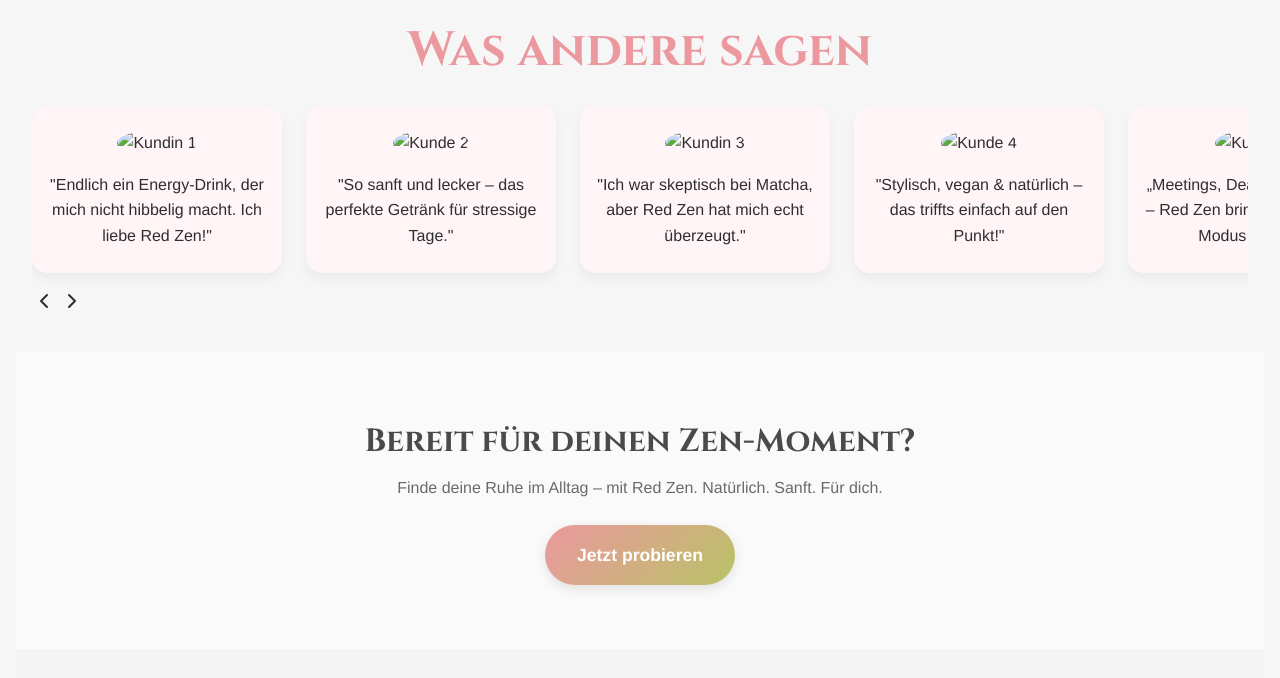
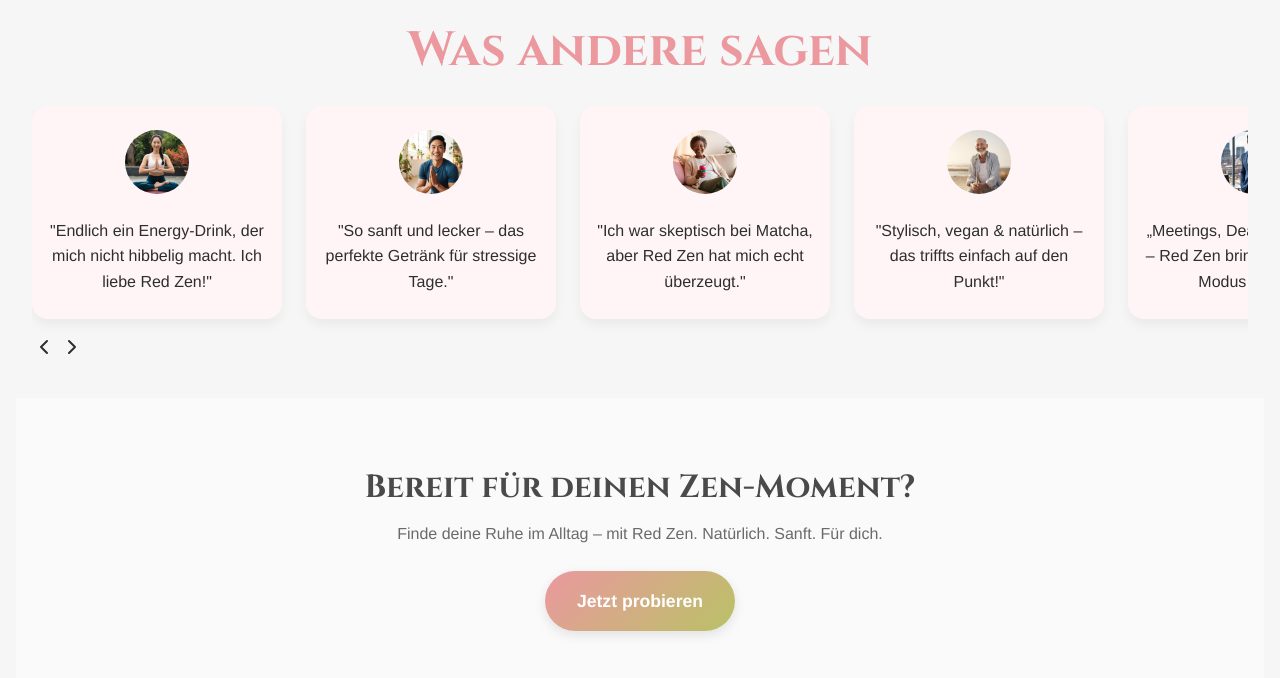
Before and after one commit to selina103/Red-Zen-Yoga-Moms, a plain HTML site: page index.html in a window 1280 px wide. Shown: the part 3020-3698 px from the top of the page. Drawn offline with nearby package versions, Linux system fonts and the light colour scheme; the site is published under a folder, as on GitHub Pages, so addresses that start at the root find nothing.

Commit message:
Testimonial Bilder

```diff
--- a/index.html
+++ b/index.html
@@ -139,23 +139,23 @@
 
         <div class="testimonial-slider">
           <div class="testimonial-card">
-            <img src="/Grafiken/Testimonial yoga lehrer.jpg" alt="Kundin 1">
+            <img src="Grafiken/Testimonial_yoga_lehrer.jpg" alt="Kundin 1">
             <p>"Endlich ein Energy-Drink, der mich nicht hibbelig macht. Ich liebe Red Zen!"</p>
           </div>
           <div class="testimonial-card">
-            <img src="/Grafiken/Testimonial yoga typ.jpg" alt="Kunde 2">
+            <img src="Grafiken/Testimonial yoga typ.jpg" alt="Kunde 2">
             <p>"So sanft und lecker – das perfekte Getränk für stressige Tage."</p>
           </div>
           <div class="testimonial-card">
-            <img src="/Grafiken/Testimonial Sofa.jpg" alt="Kundin 3">
+            <img src="Grafiken/Testimonial Sofa.jpg" alt="Kundin 3">
             <p>"Ich war skeptisch bei Matcha, aber Red Zen hat mich echt überzeugt."</p>
           </div>
           <div class="testimonial-card">
-            <img src="/Grafiken/Testimonial strand opa.jpg" alt="Kunde 4">
+            <img src="Grafiken/Testimonial strand opa.jpg" alt="Kunde 4">
             <p>"Stylisch, vegan & natürlich – das triffts einfach auf den Punkt!"</p>
           </div>
            <div class="testimonial-card">
-            <img src="/Grafiken/Business_Man.jpg" alt="Kunde 4">
+            <img src="Grafiken/Business_Man.jpg" alt="Kunde 4">
             <p>„Meetings, Deadlines, E-Mails – Red Zen bringt mir den Zen-Modus zurück.“</p>
           </div>
         </div>
```
Also changed, not shown: Grafiken/Testimonial_yoga_lehrer.jpg (renamed from Grafiken/Testimonial yoga lehrer.jpg).
